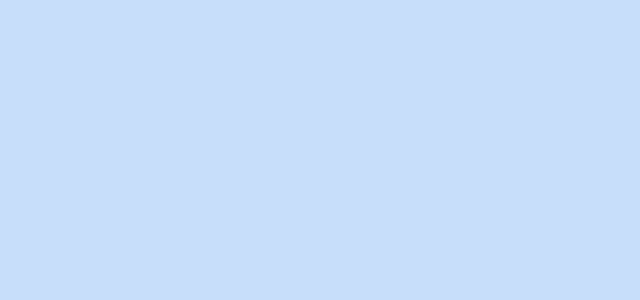
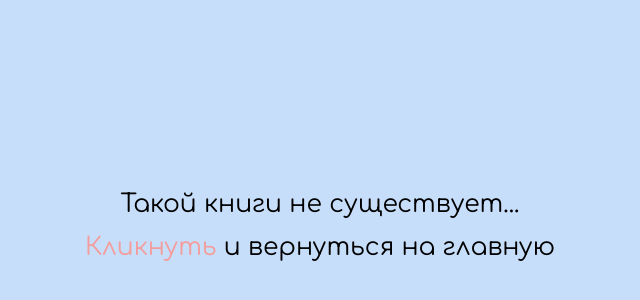
Before and after one commit to MaryBrandyBug/book-list-snp, a Next.js app: page /1 in a window 1280 px wide. Shown: the part 110-410 px from the top of the page, without its empty margins (320-960 px from the left). Built offline with nearby package versions, Linux system fonts and the light colour scheme.

Commit message:
add error page if rout is wrong

```diff
--- a/src/components/pages/BookPage/BookPage.jsx
+++ b/src/components/pages/BookPage/BookPage.jsx
@@ -15,7 +15,7 @@ export default function BookPage() {
 
   const allBooks = useSelector(selectBooks);
   const book = allBooks.find((item) => item.id === Number(id));
-
+  console.log(book);
   return (
     <div className={s.root}>
       { book && (
@@ -36,6 +36,16 @@ export default function BookPage() {
           </div>
         </>
       )}
+      { !book && (
+      <div className={s.notFound}>
+        <p>Такой книги не существует...</p>
+        <p>
+          <Button href="/">Кликнуть</Button>
+          {' '}
+          и вернуться на главную
+        </p>
+      </div>
+      )}
     </div>
   );
 }
--- a/src/components/pages/BookPage/BookPage.module.scss
+++ b/src/components/pages/BookPage/BookPage.module.scss
@@ -89,3 +89,19 @@
   border-radius: 20px;
   border: 3px solid $lightRed;
 }
+
+.notFound {
+  display: flex;
+  flex-direction: column;
+  align-items: center;
+  gap: 15px;
+  font-size: 25px;
+
+  a {
+    color: $pinkRose;
+  }
+
+  a:active {
+    color: $white;
+  }
+}
```
Lines whose indentation alone changed are shown as unchanged.
